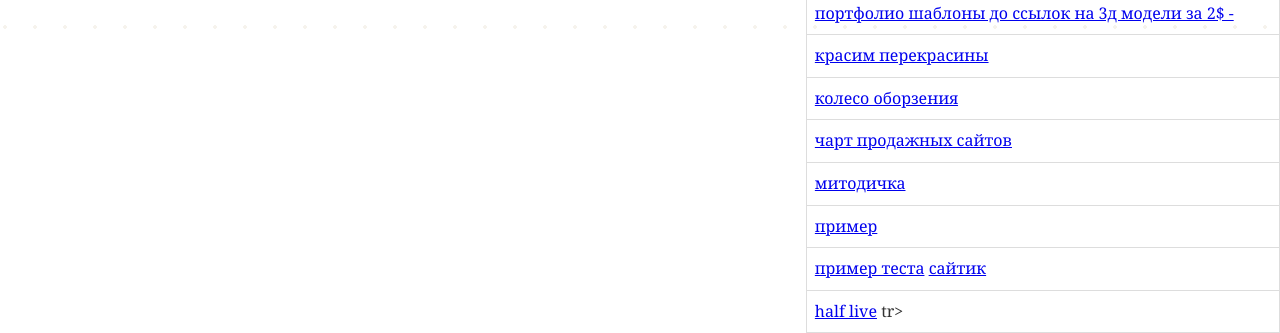
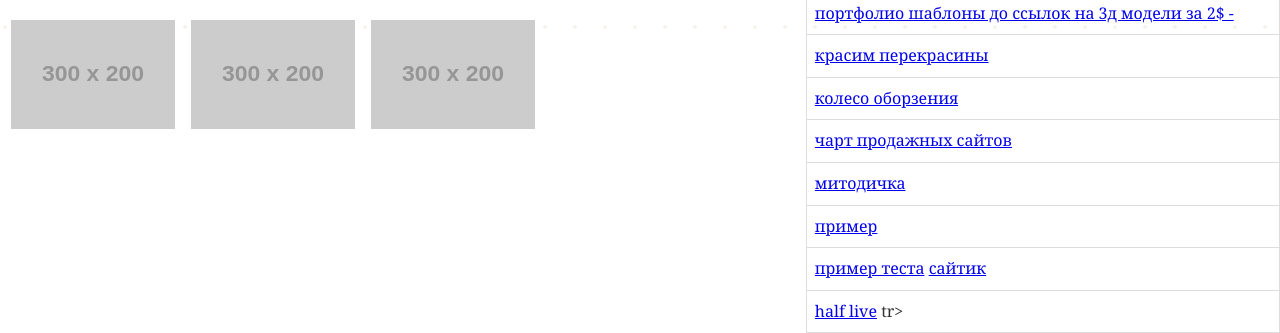
Before and after one commit to andreyDelchenk/proekt, a plain HTML site: page indexx.html in a window 1280 px wide. Shown: the part 758-1091 px from the top of the page. Drawn offline with Linux system fonts and the light colour scheme; some packages are replaced by stand-ins of ours; placeholder pictures from the web are drawn by us; a script that the page names is missing.

Commit message:
Update indexx.html

```diff
--- a/indexx.html
+++ b/indexx.html
@@ -11,6 +11,11 @@
 <section id="hero-section">
         <div class="center-text">
             <h1 class="animated-text">разработка сайтов<br>Использование 3д моделий</h1>
+        </div>
+	   <div class="image-container">
+            <img src="https://via.placeholder.com/300x200?text=Image+1" alt="Картинка 1">
+            <img src="https://via.placeholder.com/300x200?text=Image+2" alt="Картинка 2">
+            <img src="https://via.placeholder.com/300x200?text=Image+3" alt="Картинка 3">
         </div>
     </section>
 
```
